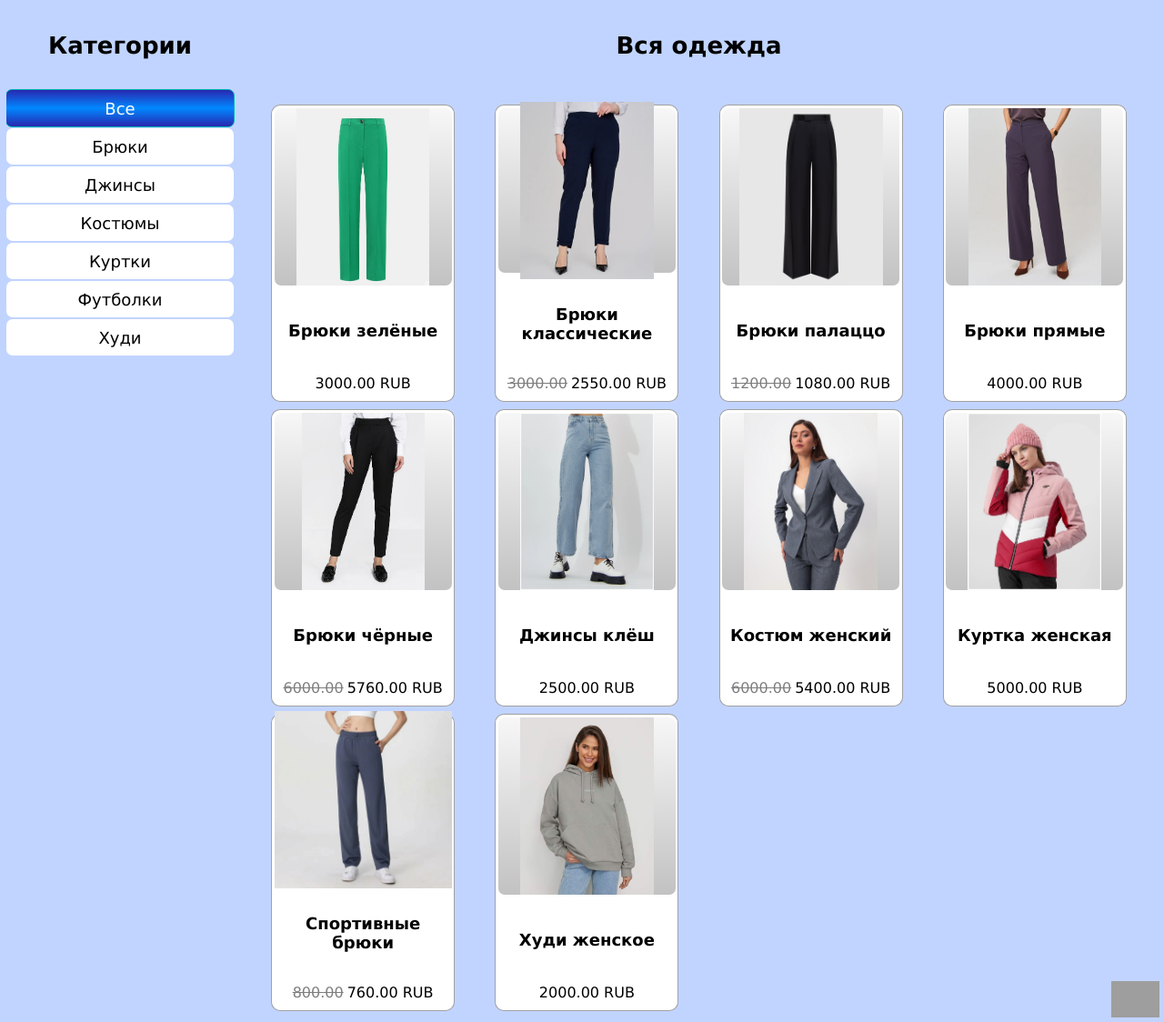
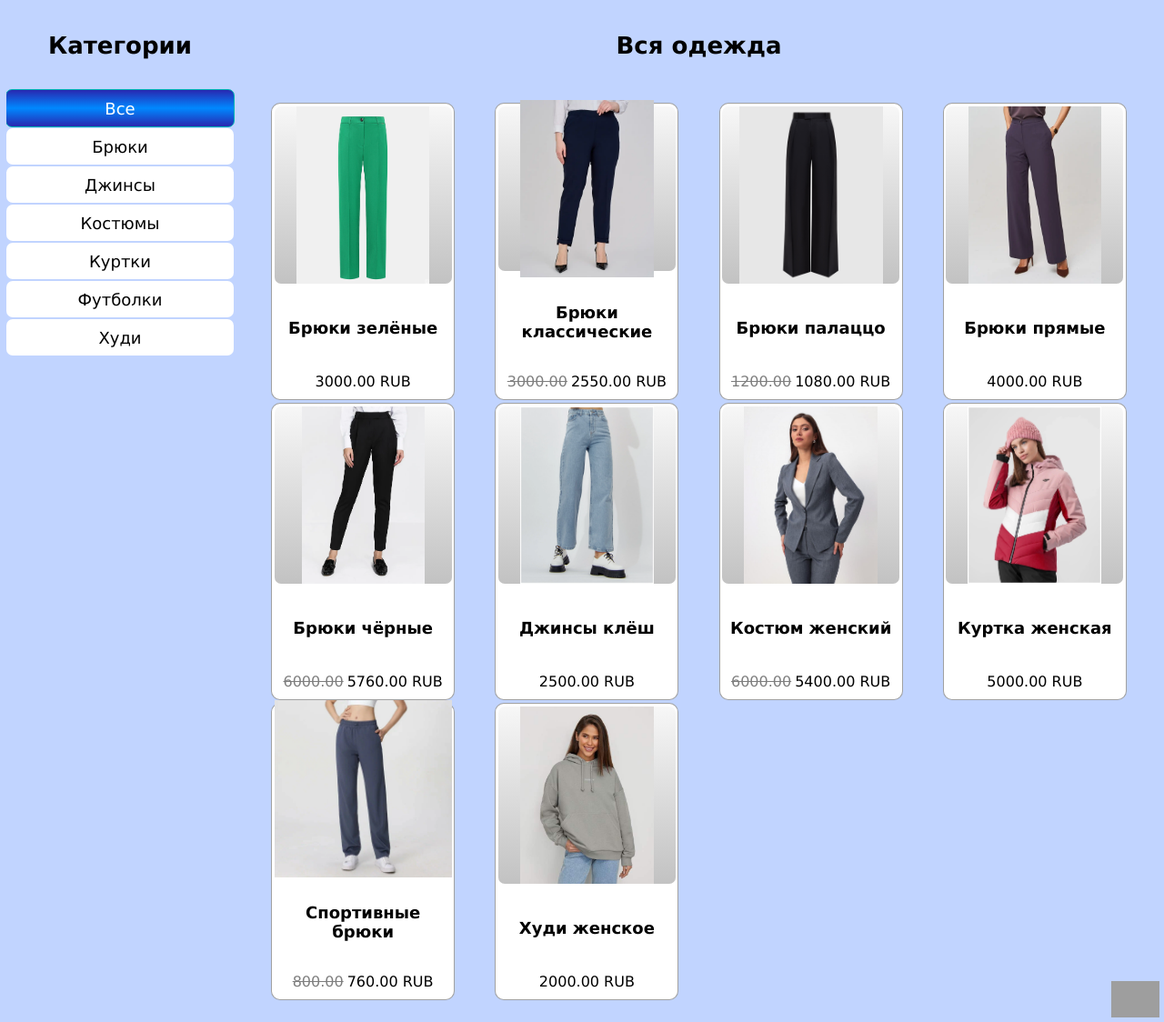
Before and after one commit to myshyak5/-project_site, a Django app: page /shop/ in a window 1280 px wide. Shown: the part 66-1190 px from the top of the page at 91% size. Run offline with Django 5.2, Linux system fonts and the light colour scheme; data comes from the database, SQL or seed files in the repository; grey boxes are pictures that could not be loaded.

Commit message:
Update base.css

```diff
--- a/eshop/main/static/css/base.css
+++ b/eshop/main/static/css/base.css
@@ -249,7 +249,7 @@ footer {
 .items {
     display: grid;
     grid-template-columns: repeat(auto-fill, minmax(205px, 1fr));
-    grid-auto-rows: 335px;
+    grid-auto-rows: 330px;
     justify-items: center;
     align-items: center;
     overflow-y: auto;
```
